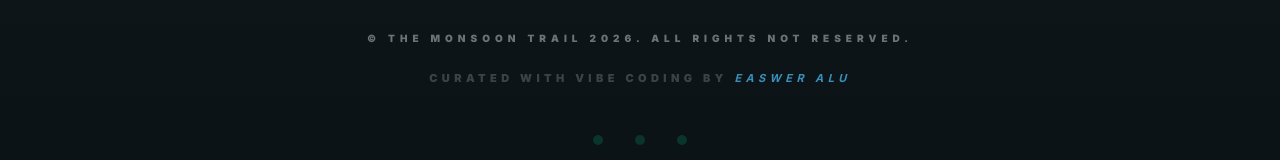
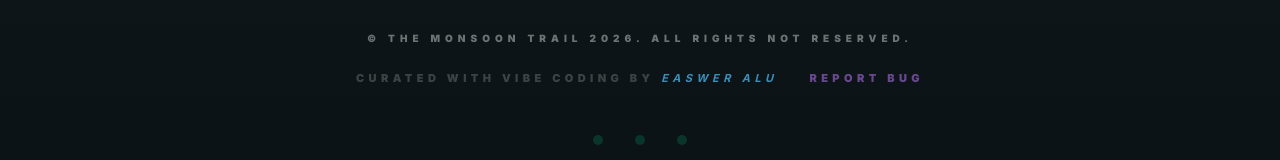
Before and after one commit to Easwer-ALU/planner, a React (Vite) app: page / in a window 1280 px wide. Shown: the part 2600-2760 px from the top of the page. Built offline with nearby package versions, Linux system fonts and the light colour scheme; no server answers; the database is empty; a web font is replaced by a local one.

Commit message:
feat: Add highly sophisticated bug reporting system

```diff
--- a/src/App.tsx
+++ b/src/App.tsx
@@ -38,8 +38,9 @@ export default function App() {
   useEffect(() => {
     window.scrollTo({ top: 0, behavior: 'smooth' });
 
-    // Lock body scroll only when map is active for immersive app feel
-    if (activeTab === "map") {
+    // Lock body scroll only when map is active for immersive app feel AND on mobile
+    const isMobile = window.innerWidth < 768;
+    if (activeTab === "map" && isMobile) {
       document.body.style.overflow = "hidden";
       document.body.style.position = "fixed";
       document.body.style.width = "100%";
--- a/src/components/Footer.tsx
+++ b/src/components/Footer.tsx
@@ -21,6 +21,7 @@ export default function Footer({ onAuthTrigger }: FooterProps) {
           <p className="text-white/40 text-[10px] font-black uppercase tracking-[0.5em]">
             © THE MONSOON TRAIL 2026. ALL RIGHTS NOT RESERVED.
           </p>
+          <div className="flex flex-col sm:flex-row items-center justify-center gap-4 sm:gap-8">
             <p className="text-[11px] uppercase tracking-[0.4em] text-white/20 font-black">
               Curated with vibe coding by{" "}
               <button
@@ -30,6 +31,23 @@ export default function Footer({ onAuthTrigger }: FooterProps) {
                 EASWER ALU
               </button>
             </p>
+            <button
+              onClick={() => {
+                const jokes = [
+                  "fix it yourself",
+                  "observant, aren't you, you little f**ker",
+                  "it's not a bug, it's a feature. deal with it.",
+                  "i'm currently on vacation. try again never.",
+                  "have you tried turning the internet off and on again?",
+                  "my code is flawless. it's your screen that's broken."
+                ];
+                alert(jokes[Math.floor(Math.random() * jokes.length)]);
+              }}
+              className="text-[11px] uppercase tracking-[0.4em] text-purple-400/50 hover:text-purple-400 font-black transition-colors"
+            >
+              Report Bug
+            </button>
+          </div>
         </div>
 
         <div className="flex gap-8 opacity-20">
```
Lines whose indentation alone changed are shown as unchanged.
